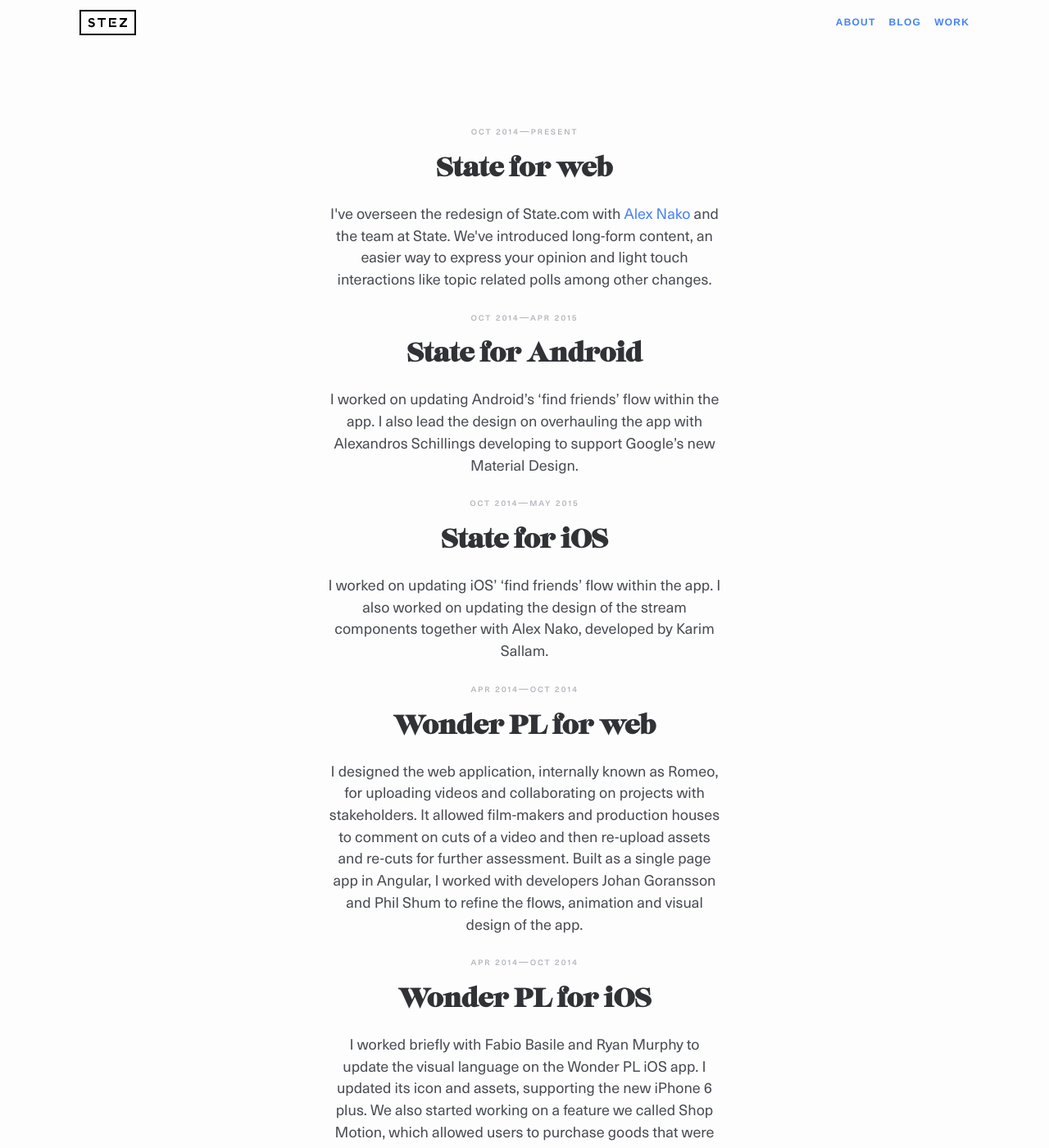
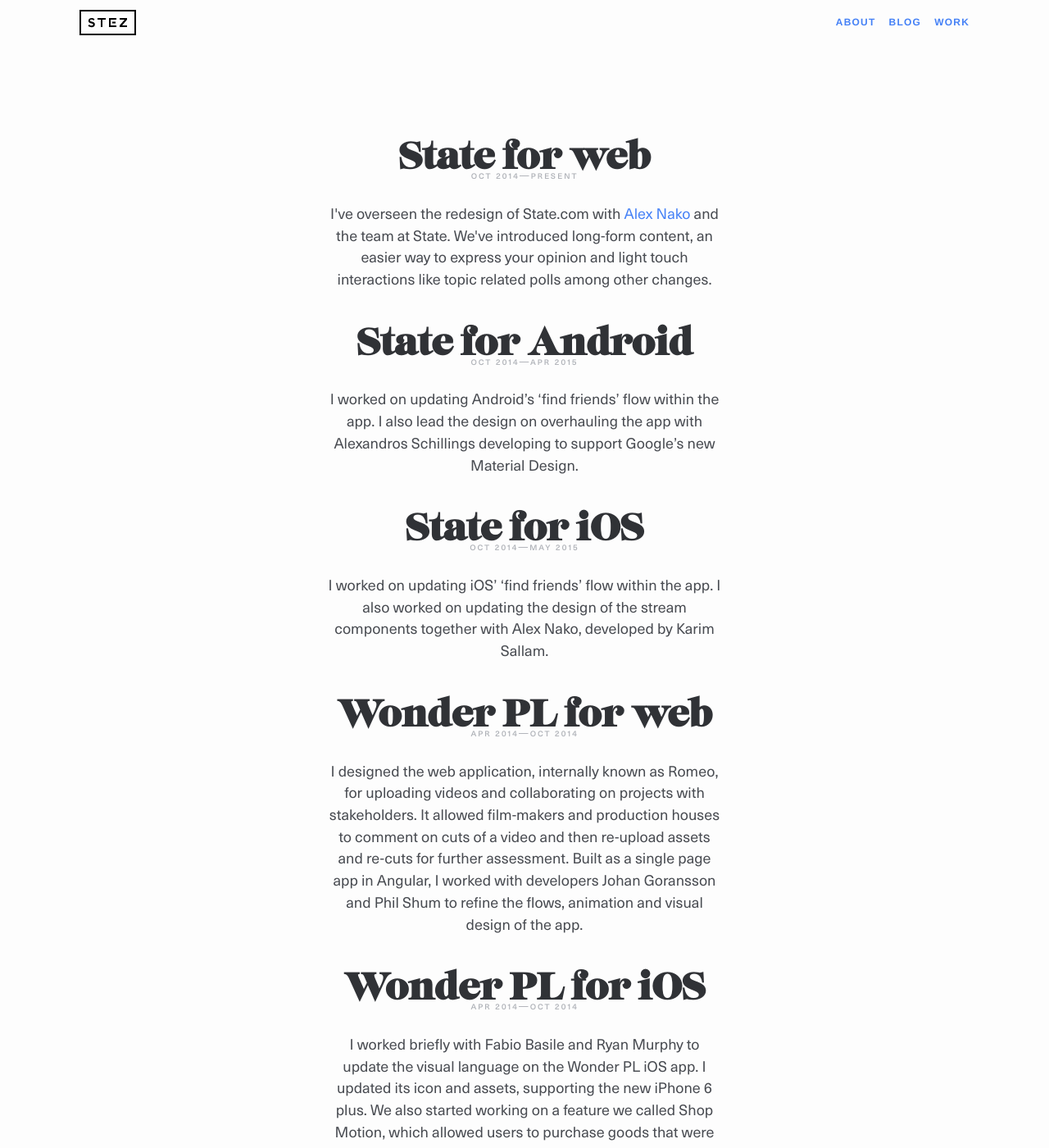
Before and after one commit to mr-stezz/mr-stezz.github.io, a Jekyll site: the page built from index.html, in a window 1280 px wide and 1400 px high. Shown: the whole window at 82% size. Built offline with Jekyll 4.4.1, drawn with Linux system fonts in a browser that asks for light colours; Markdown is read by kramdown in place of the engine named in the settings; the list of posts is cut into pages by our own code; some of the changed text lies outside the part shown.

Commit message:
Update styles

```diff
--- a/assets/css/parts/_theme/_theme.page-subtitle.scss
+++ b/assets/css/parts/_theme/_theme.page-subtitle.scss
@@ -9,10 +9,5 @@
   font-size: 0.75rem;
   font-size: 12px;
   font-family: $small-heading-font-family;
-  letter-spacing: 0.15em;
-  text-transform: uppercase;
-  -webkit-font-feature-settings: "kern" 1, "liga" 1, "calt" 1, "pnum" 1, "tnum" 0, "onum" 1, "lnum" 0, "smcp" 1, "c2sc" 1;
-     -moz-font-feature-settings: "kern" 1, "liga" 1, "calt" 1, "pnum" 1, "tnum" 0, "onum" 1, "lnum" 0, "smcp" 1, "c2sc" 1;
-          font-feature-settings: "kern" 1, "liga" 1, "calt" 1, "pnum" 1, "tnum" 0, "onum" 1, "lnum" 0, "smcp" 1, "c2sc" 1;
   color: lighten($swatch-two, 50%);
 }
--- a/index.html
+++ b/index.html
@@ -5,50 +5,50 @@
 <main class="page-content  posts" role="main">
   <section class="text-col">
     <div class="text-col">
-      <p class="heading  page-subtitle  no-spacing  t--center">Oct 2014&mdash;Present</p>
-      <h2 class="heading  alpha  page-title">State for web</h2>
+      <h2 class="heading  no-spacing  page-title">State for web</h2>
+      <p class="heading  page-subtitle  t--center">Oct 2014&mdash;Present</p>
       <p class="t--center">I've overseen the redesign of State.com with <a href="https://twitter.com/alexnako" title="Product Designer, Alex Nako">Alex Nako</a> and the team at State. We've introduced long-form content, an easier way to express your opinion and light touch interactions like topic related polls among other changes.</p>
     </div>
   </section>
   <section class="text-col">
     <div class="text-col">
-      <p class="heading  page-subtitle  no-spacing  t--center">Oct 2014&mdash;Apr 2015</p>
-      <h2 class="heading  alpha  page-title">State for Android</h2>
+      <h2 class="heading  no-spacing  page-title">State for Android</h2>
+      <p class="heading  page-subtitle  t--center">Oct 2014&mdash;Apr 2015</p>
       <p class="t--center">I worked on updating Android&rsquo;s &lsquo;find friends&rsquo; flow within the app. I also lead the design on overhauling the app with Alexandros Schillings developing to support Google&rsquo;s new Material Design.</p>
     </div>
   </section>
   <section class="text-col">
     <div class="text-col">
-      <p class="heading  page-subtitle  no-spacing  t--center">Oct 2014&mdash;May 2015</p>
-      <h2 class="heading  alpha  page-title">State for iOS</h2>
+      <h2 class="heading  no-spacing  page-title">State for iOS</h2>
+      <p class="heading  page-subtitle  t--center">Oct 2014&mdash;May 2015</p>
       <p class="t--center">I worked on updating iOS&rsquo; &lsquo;find friends&rsquo; flow within the app. I also worked on updating the design of the stream components together with Alex Nako, developed by Karim Sallam.</p>
     </div>
   </section>
   <section class="text-col">
     <div class="text-col">
-      <p class="heading  page-subtitle  no-spacing  t--center">Apr 2014&mdash;Oct 2014</p>
-      <h2 class="heading  alpha  page-title">Wonder PL for web</h2>
+      <h2 class="heading  no-spacing  page-title">Wonder PL for web</h2>
+      <p class="heading  page-subtitle  t--center">Apr 2014&mdash;Oct 2014</p>
       <p class="t--center">I designed the web application, internally known as Romeo, for uploading videos and collaborating on projects with stakeholders. It allowed film-makers and production houses to comment on cuts of a video and then re-upload assets and re-cuts for further assessment. Built as a single page app in Angular, I worked with developers Johan Goransson and Phil Shum to refine the flows, animation and visual design of the app.</p>
     </div>
   </section>
   <section class="text-col">
     <div class="text-col">
-      <p class="heading  page-subtitle  no-spacing  t--center">Apr 2014&mdash;Oct 2014</p>
-      <h2 class="heading  alpha  page-title">Wonder PL for iOS</h2>
+      <h2 class="heading  no-spacing  page-title">Wonder PL for iOS</h2>
+      <p class="heading  page-subtitle  t--center">Apr 2014&mdash;Oct 2014</p>
       <p class="t--center">I worked briefly with Fabio Basile and Ryan Murphy to update the visual language on the Wonder PL iOS app. I updated its icon and assets, supporting the new iPhone 6 plus. We also started working on a feature we called Shop Motion, which allowed users to purchase goods that were featured in a video. Developed by Cong Le and Sherman Lo.</p>
     </div>
   </section>
   <section>
     <div class="text-col">
-      <p class="heading  page-subtitle  no-spacing  t--center">Oct 2011&mdash;Oct 2013</p>
-      <h2 class="heading  alpha  page-title">Listers Group</h2>
+      <h2 class="heading  no-spacing  page-title">Listers Group</h2>
+      <p class="heading  page-subtitle  t--center">Oct 2011&mdash;Oct 2013</p>
       <p class="t--center">Together with Aaron Stezycki and Anthony Williams, we designed a new visual style for the site, with an approach to modularising components, using scalable graphics and making the experience more holistic. Developed with Barry Burrows, Mike Tinson and Stuart Philbin.</p>
     </div>
   </section>
   <section>
     <div class="text-col">
-      <p class="heading  page-subtitle  no-spacing  t--center">Apr 2010&mdash;Nov 2011</p>
-      <h2 class="heading  alpha  page-title">Various Freelance work</h2>
+      <h2 class="heading  no-spacing  page-title">Various Freelance work</h2>
+      <p class="heading  page-subtitle  t--center">Apr 2010&mdash;Nov 2011</p>
       <p class="t--center">Together with Aaron Stezycki and Anthony Williams, we designed a new visual style for the site, with an approach to modularising components, using scalable graphics and making the experience more holistic. Developed with Barry Burrows, Mike Tinson and Stuart Philbin.</p>
     </div>
   </section>
```
Also changed, not shown: assets/css/parts/_theme/_theme.page-title.scss (+7 -1 lines).
